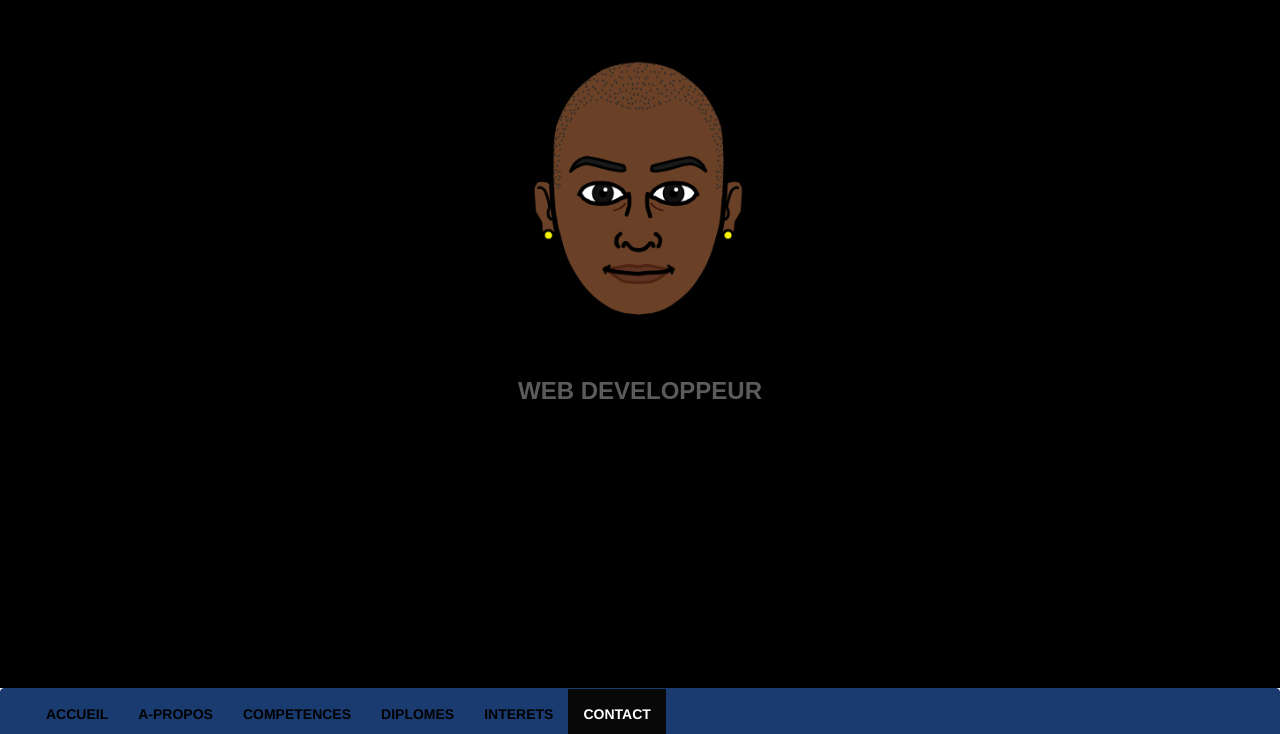
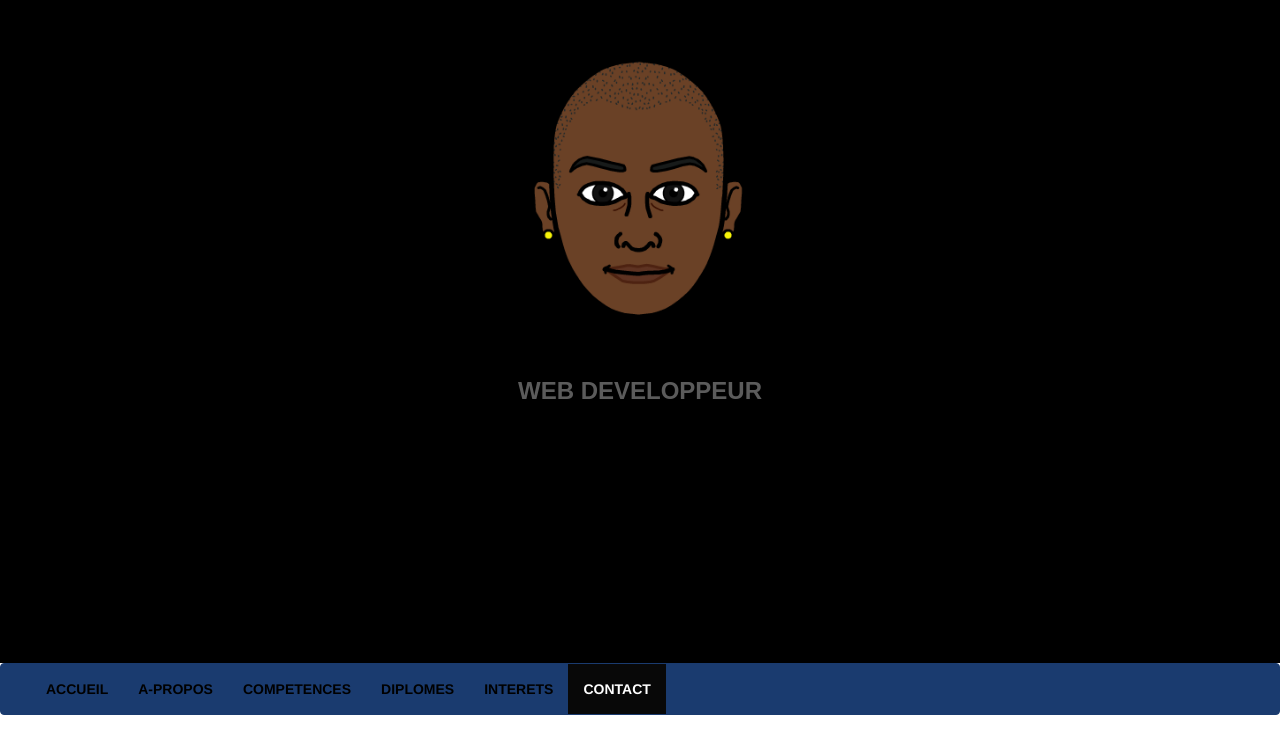
Before and after one commit to azizkone/azizkone.github.io, a plain HTML site: page index.html in a window 1280 px wide. Shown: the part 62-796 px from the top of the page. Drawn offline with nearby package versions, Linux system fonts and the light colour scheme; some packages are replaced by stand-ins of ours.

Commit message:
commit10

```diff
--- a/index.html
+++ b/index.html
@@ -24,10 +24,11 @@
 </head>
 
 <body data-spy="scroll" data-target=".navbar" data-offset="50">
-  <div class="container-fluid" style="background-color:black;/*#132c54;/*#34393E;*/color:#34393E;height:750px;">
+  <div class="container-fluid" style="background-color:black;/*#132c54;/*#34393E;*/color:#34393E;height:725px;">
     <div class="bg-1">
       <div class="container text-center">
-        <h1 style=" color: #ffffff;font-weight: 900; font-family: 'Raleway',sans-serif;">KONE AZIZ KARAMOKO</h1> <img src="image/aziz1.png" class="img-circle" alt="Bird" width="350" height="350">
+        <h1 style=" color: #ffffff;font-weight: 900; font-family: 'Raleway',sans-serif;">KONE AZIZ KARAMOKO</h1>
+        <img src="image/aziz1.png" class="img-circle" alt="Bird" width="350" height="350">
         <h3 class="blink_me" style=" color: #ffffff;font-weight: 900; font-family: 'Raleway',sans-serif;">WEB DEVELOPPEUR</h3> </div>
     </div>
   </div>
```
